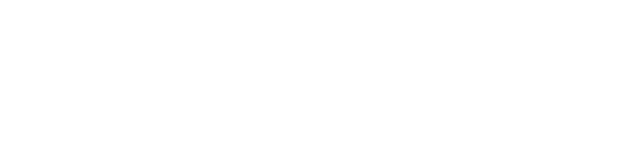
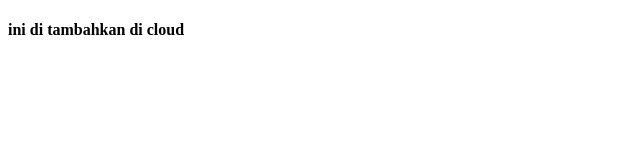
Before and after one commit to adegunaa/coba-repo, a plain HTML site: page index.html in a window 1280 px wide. Shown: the whole page, without its empty margins (0-640 px from the left). Drawn offline with Linux system fonts and the light colour scheme.

Commit message:
Update index.html

```diff
--- a/index.html
+++ b/index.html
@@ -5,6 +5,6 @@
 	<title>Branch dan Merge</title>
 </head>
 <body>
-
+	<h4>ini di tambahkan di cloud</h4>
 </body>
 </html>
```
